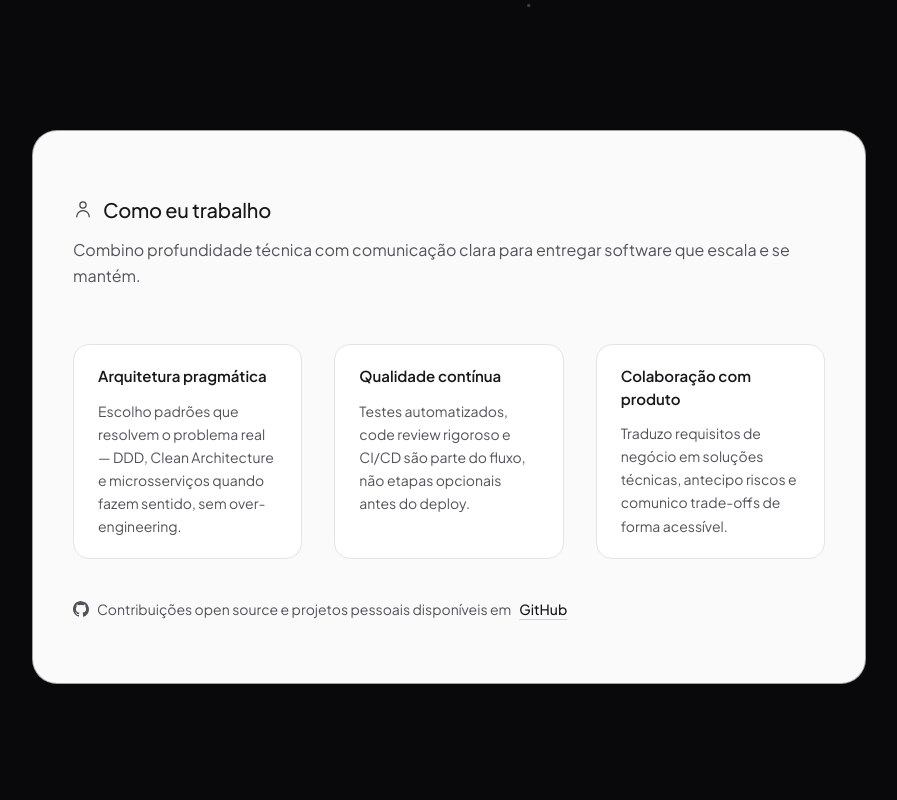
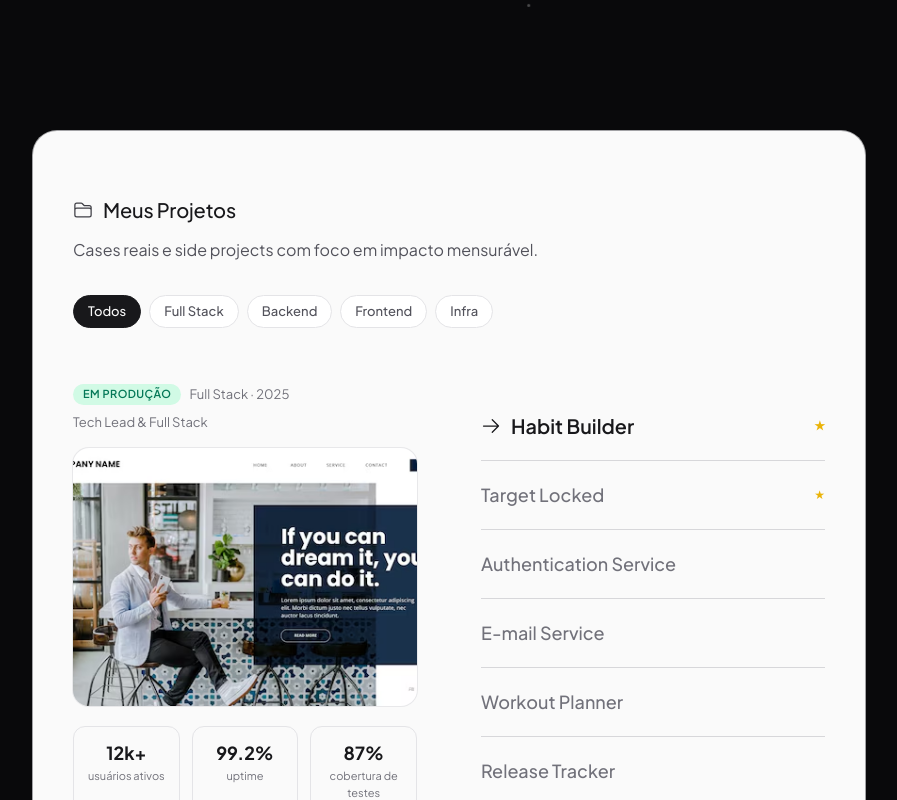
Before and after one commit to WillianWRS/portfolio-dev-fullstack, an Angular app: page / in a window 1280 px wide. Shown: the part 760-1560 px from the top of the page, without its empty margins (191-1088 px from the left). Built offline with nearby package versions, Linux system fonts and the light colour scheme.

Commit message:
refactor(home): remove "How I work" section and prioritize projects

```diff
--- a/src/app/core/i18n/translations.ts
+++ b/src/app/core/i18n/translations.ts
@@ -10,7 +10,6 @@ export type TranslationKey =
   | 'effect.bubble'
   | 'effect.sky'
   | 'effect.pulse'
-  | 'nav.about'
   | 'nav.experience'
   | 'nav.projects'
   | 'nav.stacks'
@@ -19,15 +18,6 @@ export type TranslationKey =
   | 'recruiter.modeOn'
   | 'recruiter.modeOff'
   | 'recruiter.toggleAria'
-  | 'about.heading'
-  | 'about.subtitle'
-  | 'about.highlight1Title'
-  | 'about.highlight1Text'
-  | 'about.highlight2Title'
-  | 'about.highlight2Text'
-  | 'about.highlight3Title'
-  | 'about.highlight3Text'
-  | 'about.opensource'
   | 'experience.heading'
   | 'experience.subtitle'
   | 'experience.current'
@@ -85,7 +75,6 @@ const BR: Record<TranslationKey, string> = {
   'effect.bubble': 'Efeito bolha',
   'effect.sky': 'Efeito céu',
   'effect.pulse': 'Efeito pulso',
-  'nav.about': 'Sobre',
   'nav.experience': 'Experiência',
   'nav.projects': 'Projetos',
   'nav.stacks': 'Stacks',
@@ -94,19 +83,6 @@ const BR: Record<TranslationKey, string> = {
   'recruiter.modeOn': 'Modo recrutador',
   'recruiter.modeOff': 'Modo apresentação',
   'recruiter.toggleAria': 'Alternar modo recrutador',
-  'about.heading': 'Como eu trabalho',
-  'about.subtitle':
-    'Combino profundidade técnica com comunicação clara para entregar software que escala e se mantém.',
-  'about.highlight1Title': 'Arquitetura pragmática',
-  'about.highlight1Text':
-    'Escolho padrões que resolvem o problema real — DDD, Clean Architecture e microsserviços quando fazem sentido, sem over-engineering.',
-  'about.highlight2Title': 'Qualidade contínua',
-  'about.highlight2Text':
-    'Testes automatizados, code review rigoroso e CI/CD são parte do fluxo, não etapas opcionais antes do deploy.',
-  'about.highlight3Title': 'Colaboração com produto',
-  'about.highlight3Text':
-    'Traduzo requisitos de negócio em soluções técnicas, antecipo riscos e comunico trade-offs de forma acessível.',
-  'about.opensource': 'Contribuições open source e projetos pessoais disponíveis em',
   'experience.heading': 'Experiência',
   'experience.subtitle': 'Trajetória profissional em empresas de produto digital.',
   'experience.current': 'Atual',
@@ -167,7 +143,6 @@ const EN: Record<TranslationKey, string> = {
   'effect.bubble': 'Bubble effect',
   'effect.sky': 'Sky effect',
   'effect.pulse': 'Pulse effect',
-  'nav.about': 'About',
   'nav.experience': 'Experience',
   'nav.projects': 'Projects',
   'nav.stacks': 'Stacks',
@@ -176,19 +151,6 @@ const EN: Record<TranslationKey, string> = {
   'recruiter.modeOn': 'Recruiter mode',
   'recruiter.modeOff': 'Presentation mode',
   'recruiter.toggleAria': 'Toggle recruiter mode',
-  'about.heading': 'How I work',
-  'about.subtitle':
-    'I combine technical depth with clear communication to deliver software that scales and lasts.',
-  'about.highlight1Title': 'Pragmatic architecture',
-  'about.highlight1Text':
-    'I choose patterns that solve the real problem — DDD, Clean Architecture, and microservices when they make sense, without over-engineering.',
-  'about.highlight2Title': 'Continuous quality',
-  'about.highlight2Text':
-    'Automated tests, rigorous code review, and CI/CD are part of the flow, not optional steps before deploy.',
-  'about.highlight3Title': 'Product collaboration',
-  'about.highlight3Text':
-    'I translate business requirements into technical solutions, anticipate risks, and communicate trade-offs accessibly.',
-  'about.opensource': 'Open source contributions and personal projects available on',
   'experience.heading': 'Experience',
   'experience.subtitle': 'Professional journey at digital product companies.',
   'experience.current': 'Current',
--- a/src/app/features/home/home.html
+++ b/src/app/features/home/home.html
@@ -20,21 +20,15 @@
 
     <div class="mx-auto w-[70%] px-6 md:px-8">
       @defer (hydrate on viewport) {
-        <app-about />
+        <app-projects />
       } @placeholder {
-        <div id="about" class="section-placeholder mt-28 scroll-mt-28 md:mt-36" aria-hidden="true"></div>
+        <div id="projects" class="section-placeholder mt-28 scroll-mt-28 md:mt-36" aria-hidden="true"></div>
       }
 
       @defer (hydrate on viewport) {
         <app-experience />
       } @placeholder {
         <div id="experience" class="section-placeholder mt-28 scroll-mt-28 md:mt-36" aria-hidden="true"></div>
-      }
-
-      @defer (hydrate on viewport) {
-        <app-projects />
-      } @placeholder {
-        <div id="projects" class="section-placeholder mt-28 scroll-mt-28 md:mt-36" aria-hidden="true"></div>
       }
 
       @defer (hydrate on viewport) {
--- a/src/app/features/home/home.scss
+++ b/src/app/features/home/home.scss
@@ -90,26 +90,6 @@
   margin-top: 0.75rem;
   font-size: 1rem;
   line-height: 1.6;
-  color: rgb(82 82 91);
-}
-
-:host ::ng-deep .about-card {
-  border-radius: 1rem;
-  border: 1px solid rgb(228 228 231);
-  background: rgb(255 255 255);
-  padding: 1.25rem 1.5rem;
-}
-
-:host ::ng-deep .about-card__title {
-  font-size: 0.9375rem;
-  font-weight: 600;
-  color: rgb(24 24 27);
-}
-
-:host ::ng-deep .about-card__text {
-  margin-top: 0.75rem;
-  font-size: 0.875rem;
-  line-height: 1.65;
   color: rgb(82 82 91);
 }
 
--- a/src/app/features/home/home.ts
+++ b/src/app/features/home/home.ts
@@ -2,7 +2,6 @@ import { ChangeDetectionStrategy, Component, inject } from '@angular/core';
 import { LocaleService } from '@core/services/locale.service';
 import { EffectsCoordinatorService } from '@core/services/effects-coordinator.service';
 import { BackgroundEffects } from './effects/background-effects/background-effects';
-import { About } from './sections/about/about';
 import { Contact } from './sections/contact/contact';
 import { Experience } from './sections/experience/experience';
 import { Profile } from './sections/profile/profile';
@@ -18,9 +17,8 @@ import { Testimonials } from './sections/testimonials/testimonials';
     BackgroundEffects,
     SiteHeader,
     Profile,
-    About,
+    Projects,
     Experience,
-    Projects,
     Stacks,
     Testimonials,
     Contact,
--- a/src/app/features/home/sections/about/about.html
+++ /dev/null
@@ -1,37 +0,0 @@
-<section id="about" class="section-reveal mt-28 md:mt-36 scroll-mt-28">
-  <div class="section-card">
-    <h2 class="section-card__heading">
-      <app-icon name="user" />
-      {{ localeService.t('about.heading') }}
-    </h2>
-    <p class="section-card__subtitle">{{ localeService.t('about.subtitle') }}</p>
-
-    <div class="mt-14 grid gap-8 md:grid-cols-3">
-      <article class="about-card">
-        <h3 class="about-card__title">{{ localeService.t('about.highlight1Title') }}</h3>
-        <p class="about-card__text">{{ localeService.t('about.highlight1Text') }}</p>
-      </article>
-      <article class="about-card">
-        <h3 class="about-card__title">{{ localeService.t('about.highlight2Title') }}</h3>
-        <p class="about-card__text">{{ localeService.t('about.highlight2Text') }}</p>
-      </article>
-      <article class="about-card">
-        <h3 class="about-card__title">{{ localeService.t('about.highlight3Title') }}</h3>
-        <p class="about-card__text">{{ localeService.t('about.highlight3Text') }}</p>
-      </article>
-    </div>
-
-    <p class="mt-10 flex items-center gap-2 text-sm text-zinc-600">
-      <app-icon name="github" />
-      {{ localeService.t('about.opensource') }}
-      <a
-        [href]="githubLink.url"
-        target="_blank"
-        rel="noopener noreferrer"
-        class="font-medium text-zinc-900 underline decoration-zinc-300 underline-offset-4 transition-colors hover:decoration-zinc-900"
-      >
-        GitHub
-      </a>
-    </p>
-  </div>
-</section>
--- a/src/app/features/home/sections/about/about.ts
+++ /dev/null
@@ -1,14 +0,0 @@
-import { ChangeDetectionStrategy, Component, inject } from '@angular/core';
-import { AppIcon } from '@shared/ui/app-icon/app-icon';
-import { SOCIAL_LINKS } from '@core/content/social.content';
-import { LocaleService } from '@core/services/locale.service';
-
-@Component({
-  selector: 'app-about',  imports: [AppIcon],
-  templateUrl: './about.html',
-  changeDetection: ChangeDetectionStrategy.OnPush,
-})
-export class About {
-  protected readonly localeService = inject(LocaleService);
-  protected readonly githubLink = SOCIAL_LINKS.find((link) => link.icon === 'github')!;
-}
--- a/src/app/features/home/sections/site-header/site-header.ts
+++ b/src/app/features/home/sections/site-header/site-header.ts
@@ -20,9 +20,8 @@ export class SiteHeader {
   protected readonly localeService = inject(LocaleService);
 
   protected readonly navItems: NavItem[] = [
-    { id: 'about', href: '#about', labelKey: 'nav.about' },
+    { id: 'projects', href: '#projects', labelKey: 'nav.projects' },
     { id: 'experience', href: '#experience', labelKey: 'nav.experience' },
-    { id: 'projects', href: '#projects', labelKey: 'nav.projects' },
     { id: 'stacks', href: '#stacks', labelKey: 'nav.stacks' },
     { id: 'contact', href: '#contact', labelKey: 'nav.contact' },
   ];
```
